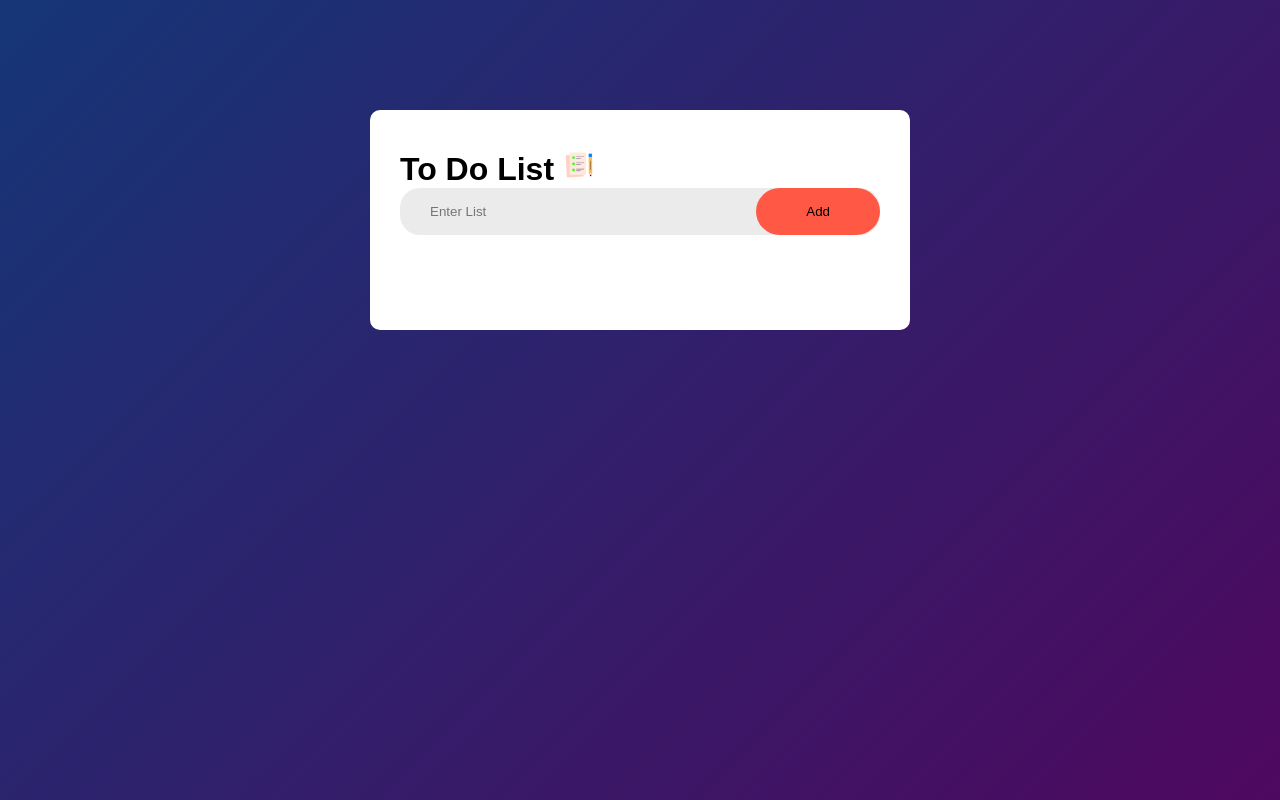
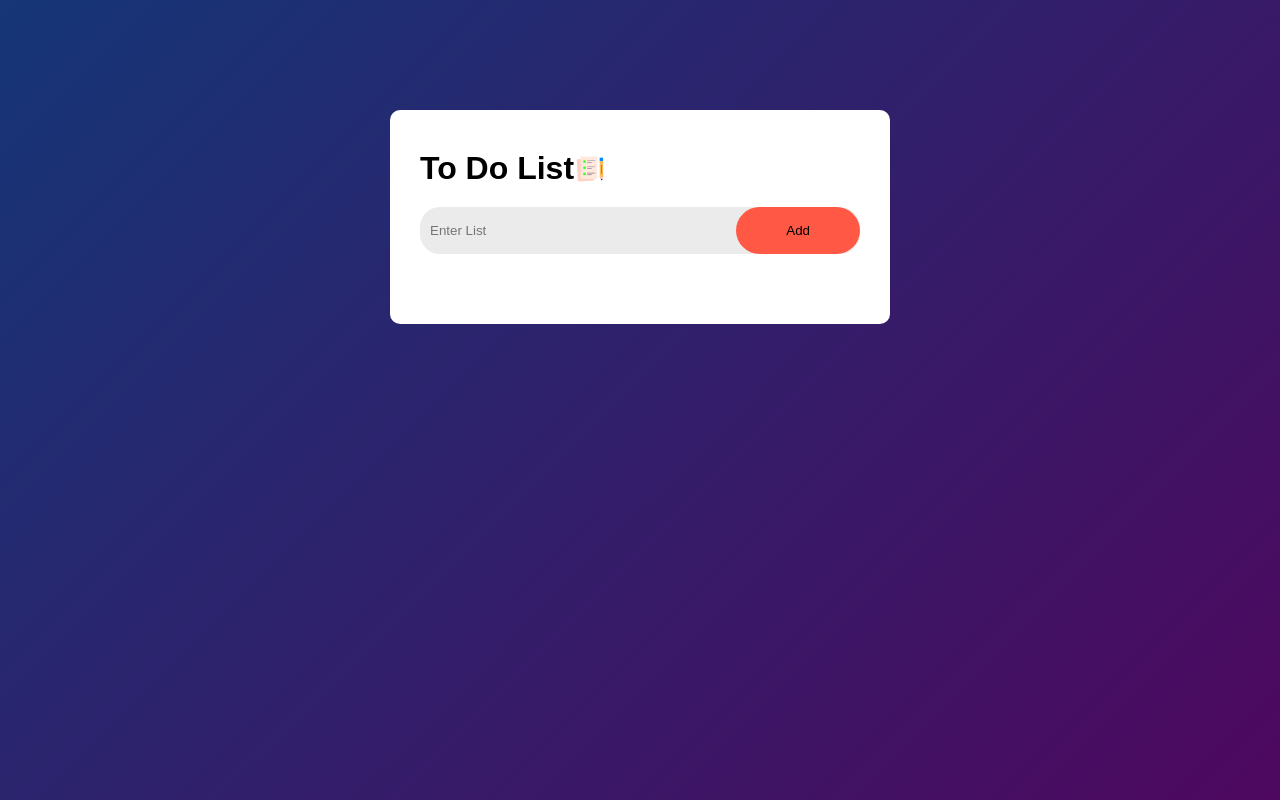
Before and after one commit to Briankimp/ToDoList, a plain HTML site: page index.html in a window 1280 px wide. Drawn offline with Linux system fonts and the light colour scheme.

Commit message:
Modified Design

```diff
--- a/style.css
+++ b/style.css
@@ -18,14 +18,14 @@
 .ToDoApp {
   border-radius: 10px;
   background-color: white;
-  /* height: 100%; */
+  height: 100%;
   width: 100%;
-  max-width: 540px;
+  max-width: 500px;
   padding: 40px 30px 70px;
   margin: 100px auto 20px;
 }
 
-.ToDoApp h2 {
+.ToDoApp h1 {
   display: flex;
   align-items: center;
   margin-bottom: 20px;
@@ -41,8 +41,6 @@
   display: flex;
   align-items: center;
   justify-content: space-between;
-  padding-left: 20px;
-  margin-bottom: 25px;
 }
 
 button {
@@ -61,7 +59,7 @@ input {
   outline: none;
   flex: 1;
   border: none;
-  background: none;
+  background: transparent;
   padding: 10px;
   font-weight: 14px;
 }
```
